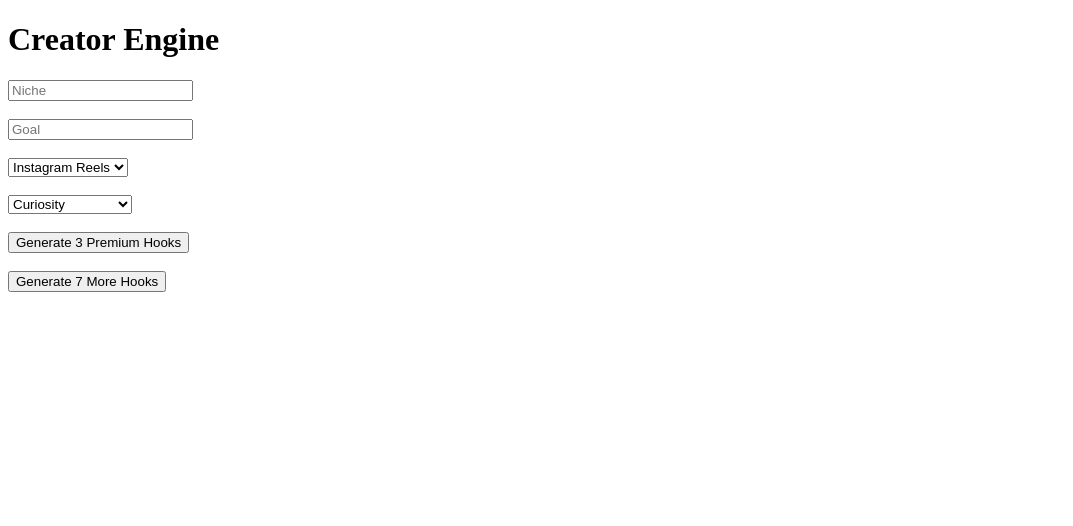
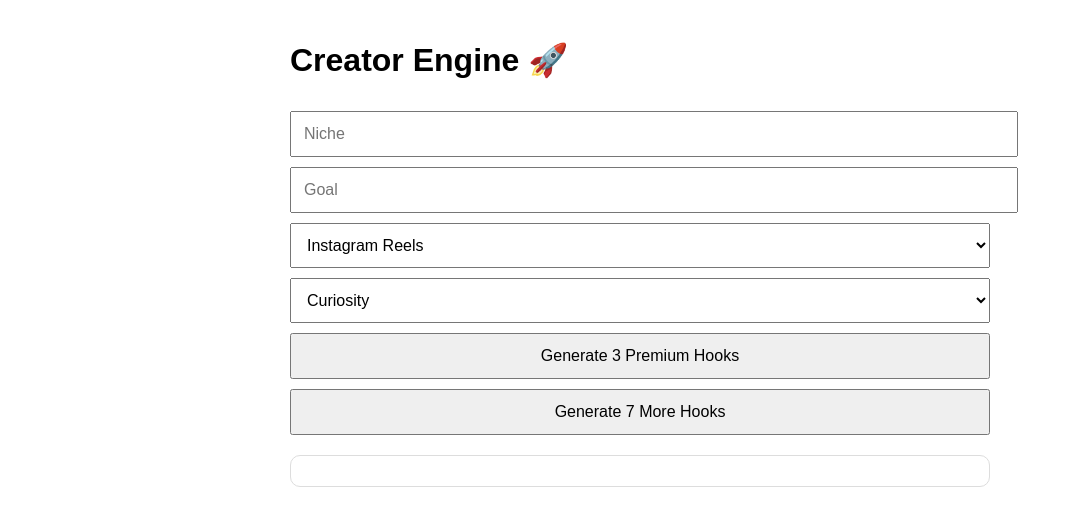
Before and after one commit to LostNexoX/creator-engine, a Flask app: page / in a window 1280 px wide. Shown: the top 526 px of the page, without its empty margins (0-1073 px from the left). Run offline with Flask 3, Linux system fonts and the light colour scheme.

Commit message:
Update index.html

```diff
--- a/templates/index.html
+++ b/templates/index.html
@@ -3,10 +3,39 @@
 <head>
     <title>Creator Engine</title>
     <meta name="viewport" content="width=device-width, initial-scale=1">
+
+    <style>
+        body{
+            font-family: Arial;
+            padding:20px;
+            max-width:700px;
+            margin:auto;
+        }
+
+        input,select,button{
+            width:100%;
+            padding:12px;
+            margin-top:10px;
+            font-size:16px;
+        }
+
+        #result{
+            white-space:pre-wrap;
+            border:1px solid #ddd;
+            padding:15px;
+            margin-top:20px;
+            border-radius:10px;
+        }
+
+        #copyBtn{
+            margin-top:15px;
+            display:none;
+        }
+    </style>
 </head>
 <body>
 
-<h1>Creator Engine</h1>
+<h1>Creator Engine 🚀</h1>
 
 <form method="POST">
 
@@ -16,23 +45,17 @@
         placeholder="Niche"
         required>
 
-    <br><br>
-
     <input
         type="text"
         name="goal"
         placeholder="Goal"
         required>
 
-    <br><br>
-
     <select name="platform">
         <option>Instagram Reels</option>
         <option>TikTok</option>
         <option>YouTube Shorts</option>
     </select>
-
-    <br><br>
 
     <select name="hook_type">
         <option>Curiosity</option>
@@ -43,20 +66,14 @@
         <option>Problem/Solution</option>
     </select>
 
-    <br><br>
-
     <button
-        id="premiumBtn"
         type="submit"
         name="mode"
         value="premium">
         Generate 3 Premium Hooks
     </button>
 
-    <br><br>
-
     <button
-        id="moreBtn"
         type="submit"
         name="mode"
         value="more">
@@ -73,12 +90,33 @@
 <p>{{ error }}</p>
 {% endif %}
 
-<pre>{{ hooks }}</pre>
+<div id="result">{{ hooks }}</div>
+
+<button id="copyBtn">
+    Copy Hooks
+</button>
 
 <script>
 document.querySelector("form").addEventListener("submit", function () {
     document.getElementById("loading").style.display = "block";
 });
+
+const result = document.getElementById("result");
+const copyBtn = document.getElementById("copyBtn");
+
+if(result.innerText.trim() !== ""){
+    copyBtn.style.display = "block";
+}
+
+copyBtn.addEventListener("click", function () {
+    navigator.clipboard.writeText(result.innerText);
+
+    copyBtn.innerText = "Copied ✅";
+
+    setTimeout(function(){
+        copyBtn.innerText = "Copy Hooks";
+    },2000);
+});
 </script>
 
 </body>
```
